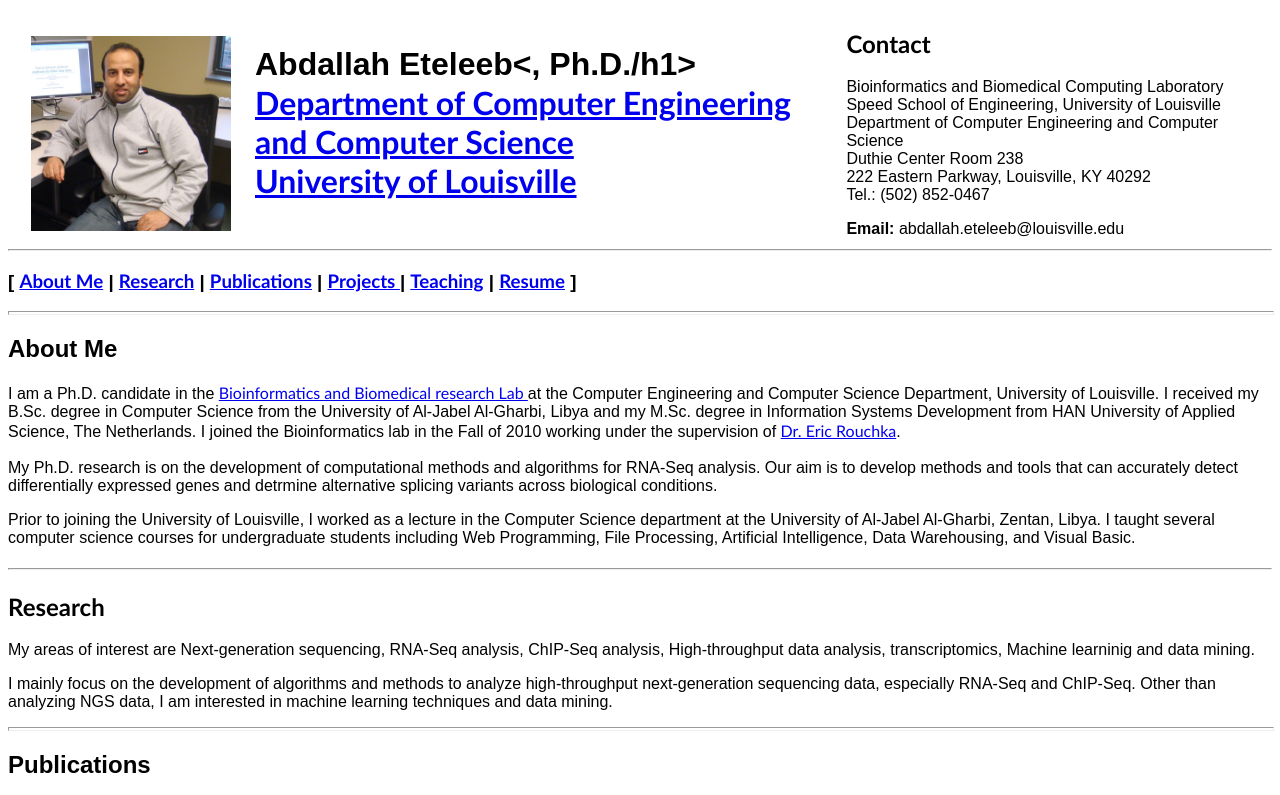
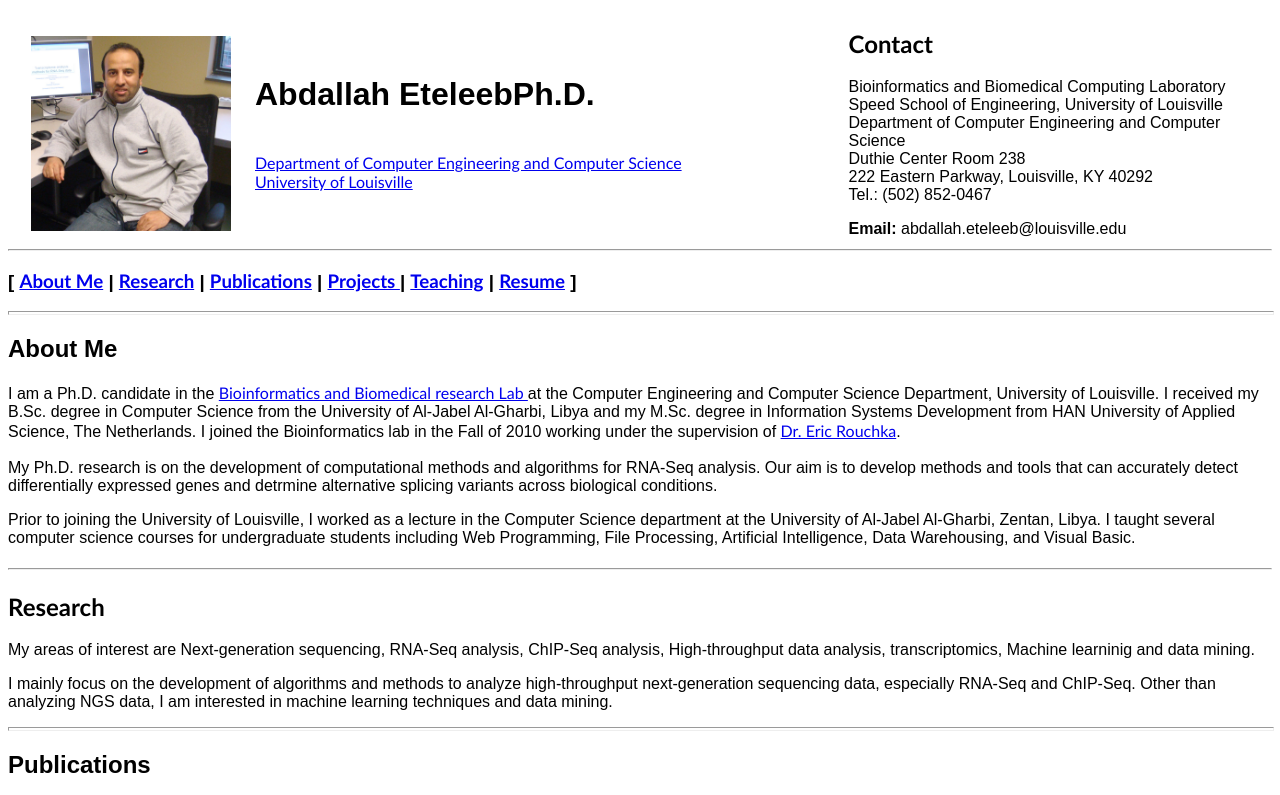
Before and after one commit to Eteleeb/eteleeb, a plain HTML site: page index.html in a window 1280 px wide. Shown: the top 795 px of the page. Drawn offline with Linux system fonts and the light colour scheme.

Commit message:
Update index.html

```diff
--- a/index.html
+++ b/index.html
@@ -37,7 +37,7 @@ a:hover {
     <tr>
       <td height="203" width="200"><img style="border: 0px solid ; width: 200px; height: 195px;" alt="Abdallah Eteleeb" src="me.jpg" id="iitlogo" hspace="20"> </td>
       <td class="MyFont" width="750">
-      <h1>Abdallah Eteleeb<, Ph.D./h1>
+      <h1>Abdallah EteleebPh.D.</h1>
       <font face="Arial, Helvetica, sans-serif"><b><span class="MyFont"></span></b><br>
       <a href="http://www.louisville.edu/speed/computer" target="_blank">Department of Computer Engineering and Computer Science </a><br>
       <a href="http://www.louisville.edu" target="_blank">University of Louisville </a></font>
```
